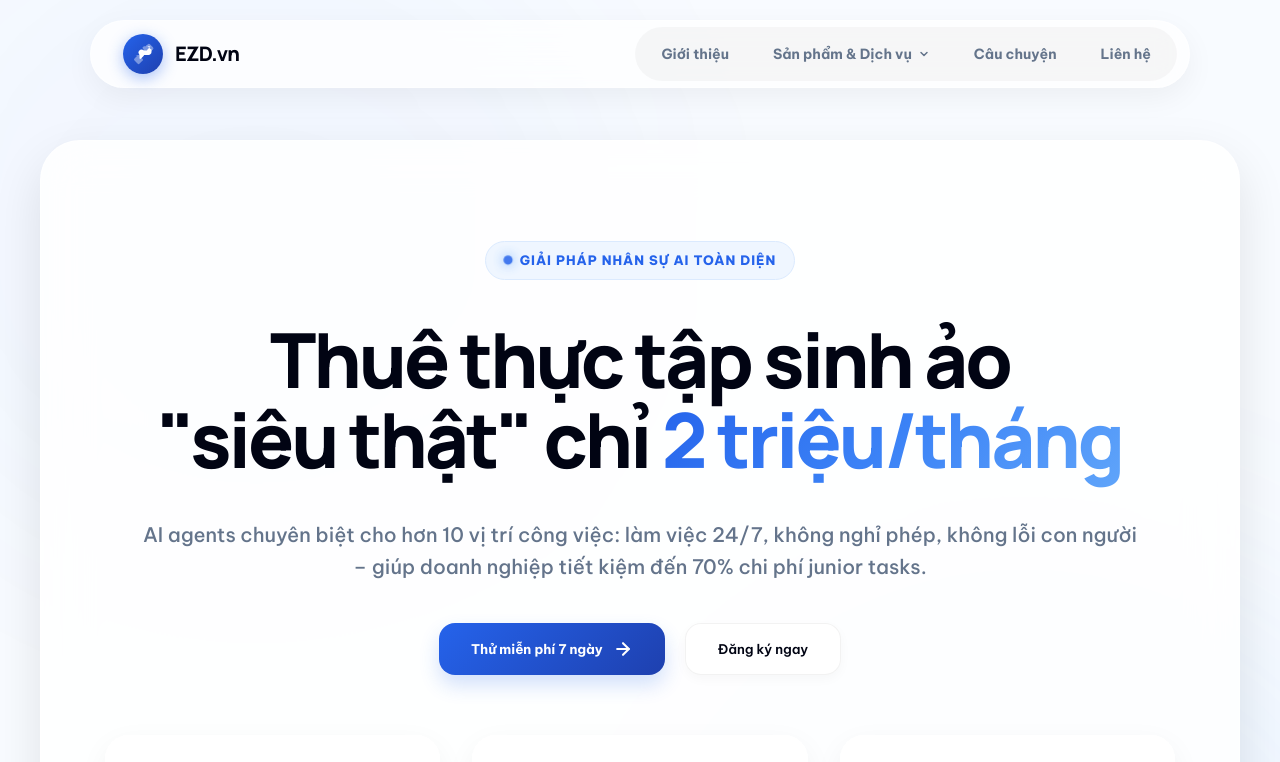
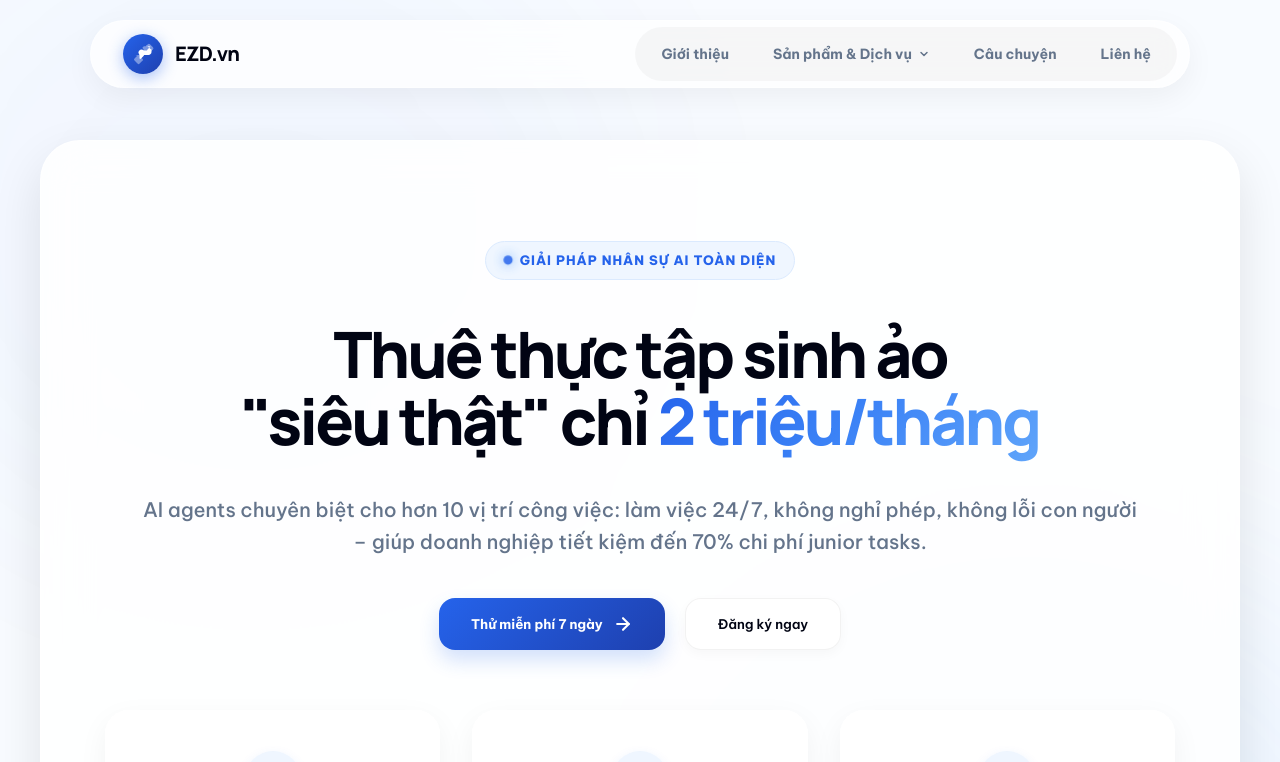
Before and after one commit to ezdproduct/EZDwebsite, a Next.js app: page /sieu-that-tap-sinh in a window 1280 px wide. Shown: the top 762 px of the page. Built offline with nearby package versions, Linux system fonts and the light colour scheme; a web font is replaced by a local one.

Commit message:
Reduce title font sizes for better visual balance

```diff
--- a/app/ai-agents/page.module.css
+++ b/app/ai-agents/page.module.css
@@ -40,7 +40,7 @@
 }
 
 .massiveHeading {
-    font-size: clamp(3.5rem, 11vw, 8.5rem);
+    font-size: clamp(2.5rem, 7vw, 5.5rem);
     font-weight: 900;
     /* 900 is more stable for diacritics */
     line-height: 1.1;
--- a/app/sieu-that-tap-sinh/page.module.css
+++ b/app/sieu-that-tap-sinh/page.module.css
@@ -84,7 +84,7 @@
 }
 
 .title {
-    font-size: clamp(42px, 8vw, 76px);
+    font-size: clamp(32px, 6vw, 64px);
     font-weight: 950;
     line-height: 1.05;
     letter-spacing: -3px;
--- a/app/sieu-thuc-tap-sinh/page.module.css
+++ b/app/sieu-thuc-tap-sinh/page.module.css
@@ -35,7 +35,7 @@
 }
 
 .title {
-    font-size: clamp(40px, 8vw, 72px);
+    font-size: clamp(32px, 6vw, 60px);
     font-weight: 950;
     line-height: 1;
     letter-spacing: -3px;
```
